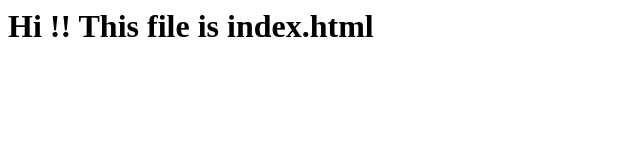
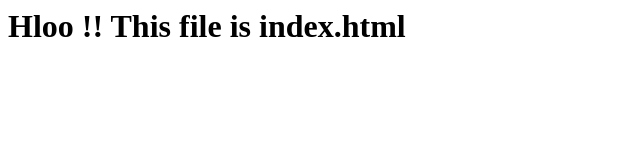
Before and after one commit to JyothiGorle/gitlinux, a plain HTML site: page index.html in a window 1280 px wide. Shown: the whole page, without its empty margins (0-640 px from the left). Drawn offline with Linux system fonts and the light colour scheme.

Commit message:
index.html changes done and committing to feature

```diff
--- a/index.html
+++ b/index.html
@@ -1 +1 @@
-<h1> Hi !! This file is index.html</h1>
+<h1> Hloo !! This file is index.html</h1>
```
